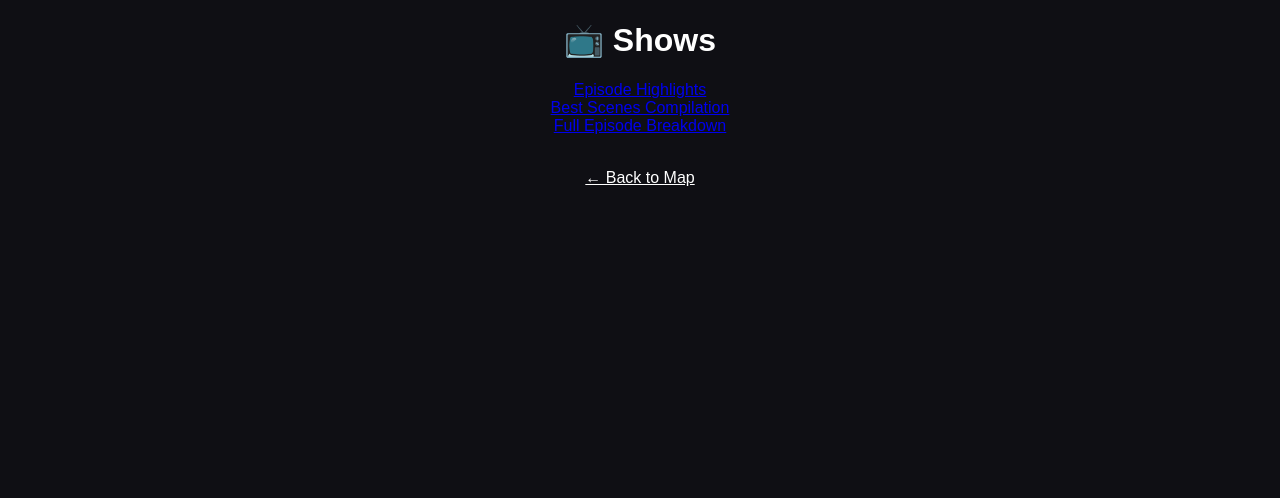
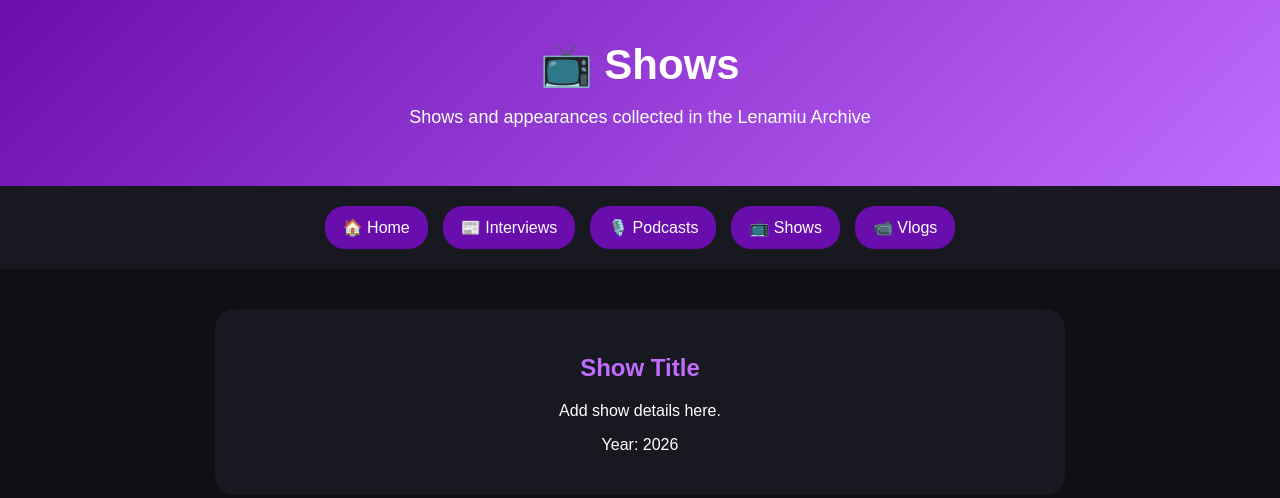
Before and after one commit to lenamiu/lenamiu_archive, a plain HTML site: page shows.html in a window 1280 px wide. Drawn offline with Linux system fonts and the light colour scheme.

Commit message:
Refactor shows.html with improved layout and metadata
Updated HTML structure and added navigation links.

```diff
--- a/shows.html
+++ b/shows.html
@@ -1,22 +1,29 @@
 <!DOCTYPE html>
-<html>
+<html lang="en">
 <head>
-  <title>Lenamiu Shows</title>
-  <link rel="stylesheet" href="style.css">
+    <meta charset="UTF-8">
+    <meta name="viewport" content="width=device-width, initial-scale=1.0">
+    <title>Shows - Lenamiu Archive</title>
+    <link rel="stylesheet" href="style.css">
 </head>
-
-<body style="background:#0f0f14;color:white;font-family:Arial;text-align:center;">
-
-<h1>📺 Shows</h1>
-
-<ul style="list-style:none;padding:0;">
-  <li><a href="https://youtube.com" target="_blank">Episode Highlights</a></li>
-  <li><a href="https://youtube.com" target="_blank">Best Scenes Compilation</a></li>
-  <li><a href="https://youtube.com" target="_blank">Full Episode Breakdown</a></li>
-</ul>
-
-<br>
-<a href="index.html" style="color:white;">← Back to Map</a>
-
+<body>
+<header>
+    <h1>📺 Shows</h1>
+    <p>Shows and appearances collected in the Lenamiu Archive</p>
+</header>
+<nav>
+    <a href="index.html">🏠 Home</a>
+    <a href="interviews.html">📰 Interviews</a>
+    <a href="podcast.html">🎙️ Podcasts</a>
+    <a href="shows.html">📺 Shows</a>
+    <a href="vlogs.html">📹 Vlogs</a>
+</nav>
+<main>
+    <div class="card">
+        <h2>Show Title</h2>
+        <p>Add show details here.</p>
+        <p>Year: 2026</p>
+    </div>
+</main>
 </body>
 </html>
```
